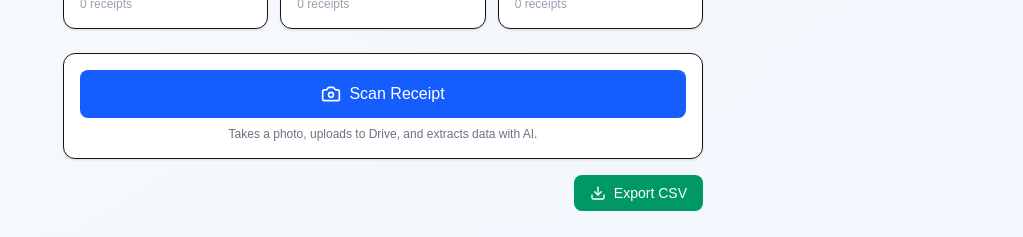
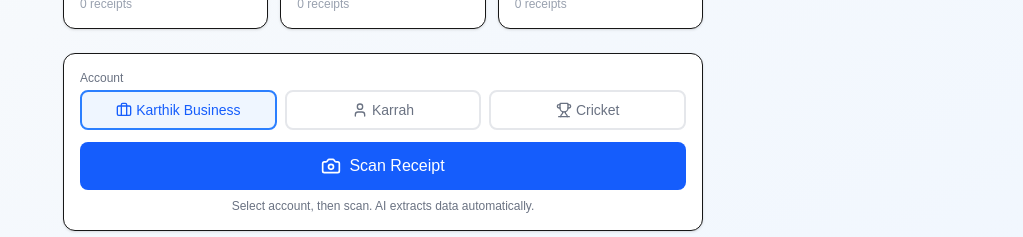
Before and after one commit to karmari116/receipt-scanner, a Next.js app: page / in a window 1280 px wide. Shown: the part 158-395 px from the top of the page, without its empty margins (257-1280 px from the left). Built offline with nearby package versions, Linux system fonts and the light colour scheme; no server answers; the database is empty.

Commit message:
Add multi-account support: Karthik Business, Karrah, Cricket

```diff
--- a/app/api/scan/route.ts
+++ b/app/api/scan/route.ts
@@ -18,6 +18,7 @@ export async function POST(req: NextRequest) {
     try {
         const formData = await req.formData();
         const file = formData.get('file') as File;
+        const account = (formData.get('account') as string) || 'Karthik Business';
 
         if (!file) {
             return NextResponse.json({ error: 'No file provided' }, { status: 400 });
@@ -146,6 +147,7 @@ export async function POST(req: NextRequest) {
                 url: publicUrl,
                 driveId: imageHash,
                 transactionId: extractedData.transactionId || null,
+                account: account,
                 merchant: extractedData.merchant || 'Unknown',
                 date: extractedData.date ? new Date(extractedData.date) : null,
                 amount: extractedData.amount || 0,
--- a/app/page.tsx
+++ b/app/page.tsx
@@ -59,6 +59,28 @@ async function getStats() {
             orderBy: { _sum: { amount: 'desc' } }
         });
 
+        // Account-based MTD breakdown
+        const accountMtd = await prisma.receipt.groupBy({
+            by: ['account'],
+            _sum: { amount: true },
+            _count: { id: true },
+            where: {
+                date: { gte: startOfMonth }
+            },
+            orderBy: { _sum: { amount: 'desc' } }
+        });
+
+        // Account-based YTD breakdown
+        const accountYtd = await prisma.receipt.groupBy({
+            by: ['account'],
+            _sum: { amount: true },
+            _count: { id: true },
+            where: {
+                date: { gte: startOfYear }
+            },
+            orderBy: { _sum: { amount: 'desc' } }
+        });
+
         return {
             allTime: {
                 total: allTime._sum.amount || 0,
@@ -76,7 +98,19 @@ async function getStats() {
                 name: c.category || 'Uncategorized',
                 total: c._sum.amount || 0,
                 count: c._count.id || 0
-            }))
+            })),
+            accounts: {
+                mtd: accountMtd.map(a => ({
+                    name: a.account,
+                    total: a._sum.amount || 0,
+                    count: a._count.id || 0
+                })),
+                ytd: accountYtd.map(a => ({
+                    name: a.account,
+                    total: a._sum.amount || 0,
+                    count: a._count?.id || 0
+                }))
+            }
         };
     } catch (e) {
         console.error("Stats error:", e);
@@ -84,7 +118,8 @@ async function getStats() {
             allTime: { total: 0, count: 0 },
             mtd: { total: 0, count: 0 },
             ytd: { total: 0, count: 0 },
-            categories: []
+            categories: [],
+            accounts: { mtd: [], ytd: [] }
         };
     }
 }
--- a/components/CameraCapture.tsx
+++ b/components/CameraCapture.tsx
@@ -1,11 +1,18 @@
 'use client';
 
 import { useState, useRef } from 'react';
-import { Camera, Upload, Loader2, CheckCircle2, XCircle } from 'lucide-react';
+import { Camera, Upload, Loader2, CheckCircle2, XCircle, User, Briefcase, Trophy } from 'lucide-react';
 import { useRouter } from 'next/navigation';
+
+const ACCOUNTS = [
+    { id: 'Karthik Business', label: 'Karthik Business', icon: Briefcase, color: 'text-blue-600' },
+    { id: 'Karrah', label: 'Karrah', icon: User, color: 'text-pink-600' },
+    { id: 'Cricket', label: 'Cricket', icon: Trophy, color: 'text-green-600' },
+];
 
 export default function CameraCapture() {
     const [isUploading, setIsUploading] = useState(false);
+    const [selectedAccount, setSelectedAccount] = useState('Karthik Business');
     const fileInputRef = useRef<HTMLInputElement>(null);
     const router = useRouter();
 
@@ -16,6 +23,7 @@ export default function CameraCapture() {
         setIsUploading(true);
         const formData = new FormData();
         formData.append('file', file);
+        formData.append('account', selectedAccount);
 
         try {
             const res = await fetch('/api/scan', {
@@ -32,7 +40,7 @@ export default function CameraCapture() {
             if (data.duplicate) {
                 alert(`⚠️ Duplicate Receipt!\n\n${data.message}`);
             } else if (data.success) {
-                alert(`✅ Receipt scanned successfully!\n\nMerchant: ${data.receipt?.merchant}\nAmount: $${data.receipt?.amount}\nCategory: ${data.receipt?.category}`);
+                alert(`✅ Receipt scanned for ${selectedAccount}!\n\nMerchant: ${data.receipt?.merchant}\nAmount: $${data.receipt?.amount}\nCategory: ${data.receipt?.category}`);
             }
 
             router.refresh(); // Refresh server components to show new receipt
@@ -47,6 +55,31 @@ export default function CameraCapture() {
 
     return (
         <div className="w-full bg-white rounded-xl shadow-sm border p-4 mb-4">
+            {/* Account Selector */}
+            <div className="mb-3">
+                <label className="text-xs text-gray-500 mb-1 block">Account</label>
+                <div className="flex gap-2">
+                    {ACCOUNTS.map((account) => {
+                        const Icon = account.icon;
+                        const isSelected = selectedAccount === account.id;
+                        return (
+                            <button
+                                key={account.id}
+                                onClick={() => setSelectedAccount(account.id)}
+                                className={`flex-1 py-2 px-3 rounded-lg border-2 flex items-center justify-center gap-1 text-sm font-medium transition-all ${isSelected
+                                        ? `border-blue-500 bg-blue-50 ${account.color}`
+                                        : 'border-gray-200 text-gray-500 hover:border-gray-300'
+                                    }`}
+                            >
+                                <Icon className="h-4 w-4" />
+                                <span className="hidden sm:inline">{account.label}</span>
+                            </button>
+                        );
+                    })}
+                </div>
+            </div>
+
+            {/* Upload Button */}
             <div className="flex gap-2">
                 <input
                     type="file"
@@ -71,7 +104,7 @@ export default function CameraCapture() {
                 </button>
             </div>
             <p className="text-xs text-gray-500 mt-2 text-center">
-                Takes a photo, uploads to Drive, and extracts data with AI.
+                Select account, then scan. AI extracts data automatically.
             </p>
         </div>
     );
```
Also changed, not shown: 1 other file (tests, documents, lock files or other folders).
